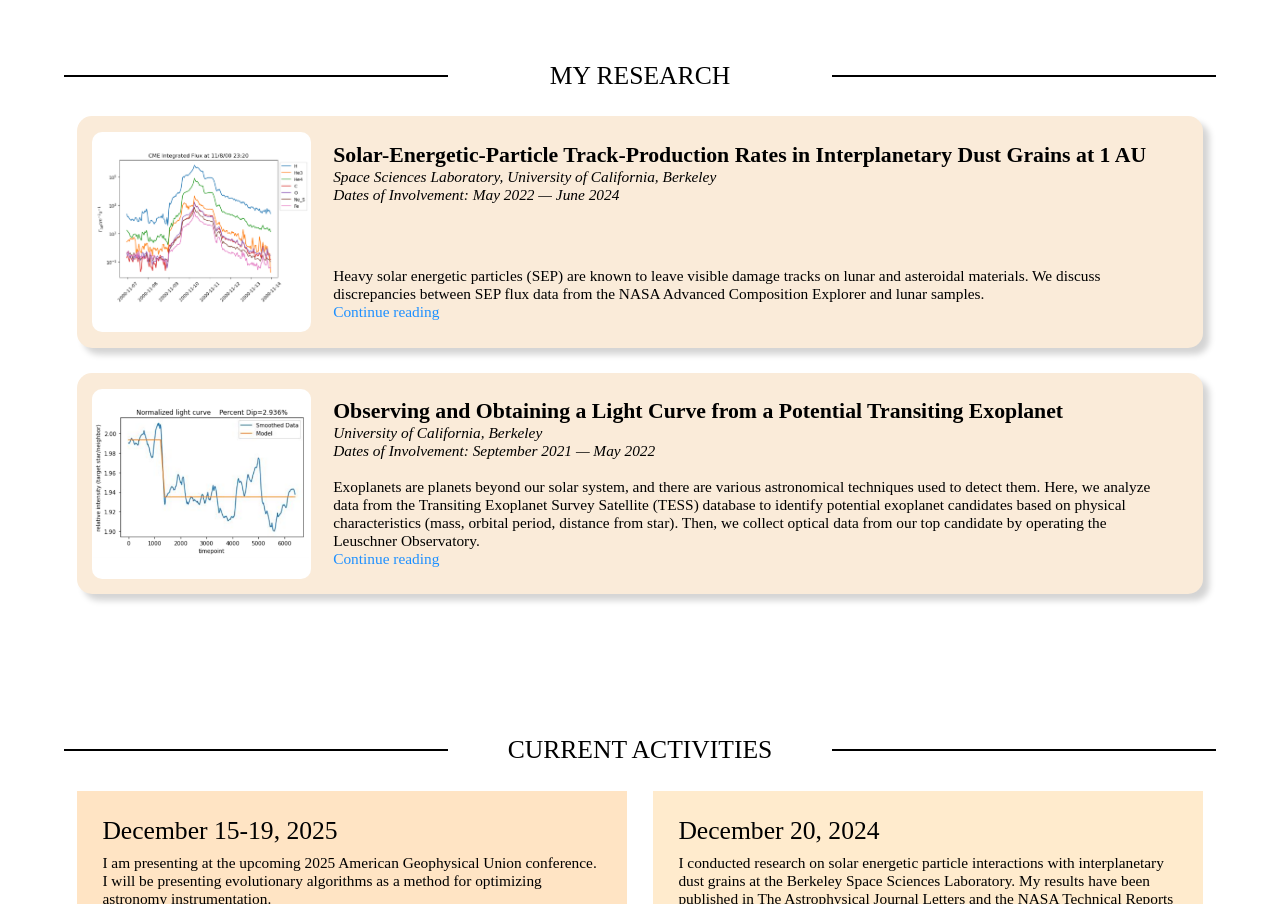
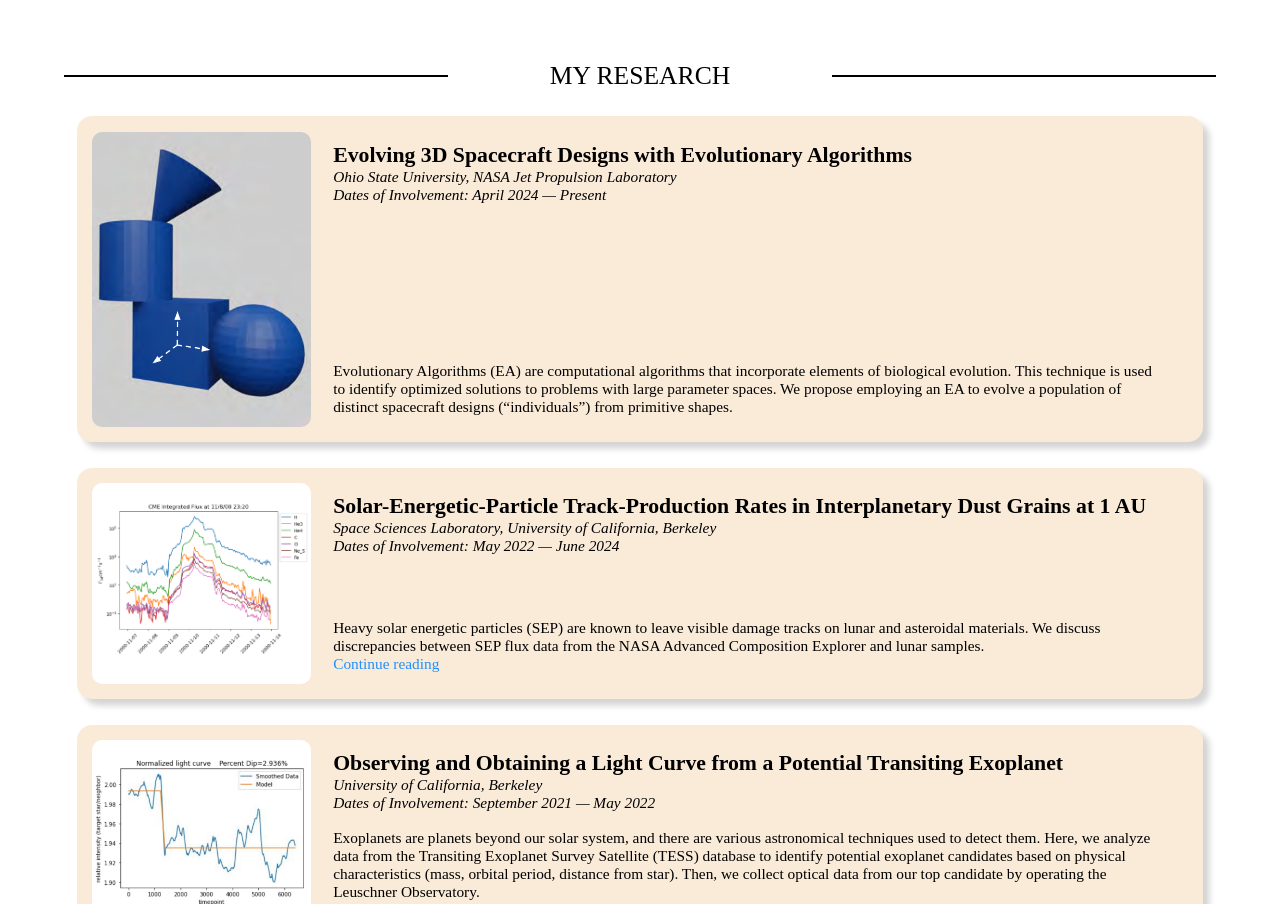
Before and after one commit to evanimata/main-website, a plain HTML site: page index.html in a window 1280 px wide. Shown: the part 1636-2540 px from the top of the page. Drawn offline with Linux system fonts and the light colour scheme; a web font is replaced by a local one.

Commit message:
Added temporary replacement for nebulous image

```diff
--- a/index.html
+++ b/index.html
@@ -76,10 +76,10 @@
                 <div class="bar"></div>
             </div>
 
-            <!-- <div class="pad">
+            <div class="pad">
                 <div class="research-box">
                     <div class="flex">
-                        <img src="img/neb_indv.png" alt="" id="research-img">
+                        <img src="img/neb_indv2.png" alt="" id="research-img">
                         <div class="column" id="research-text">
                             <div class="hdr">
                                 <h2>
@@ -103,7 +103,7 @@
                         </div>
                     </div>
                 </div>
-            </div> -->
+            </div>
 
             <div class="pad">
                 <div class="research-box">
```
Also changed, not shown: img/neb_indv2.png (added).
